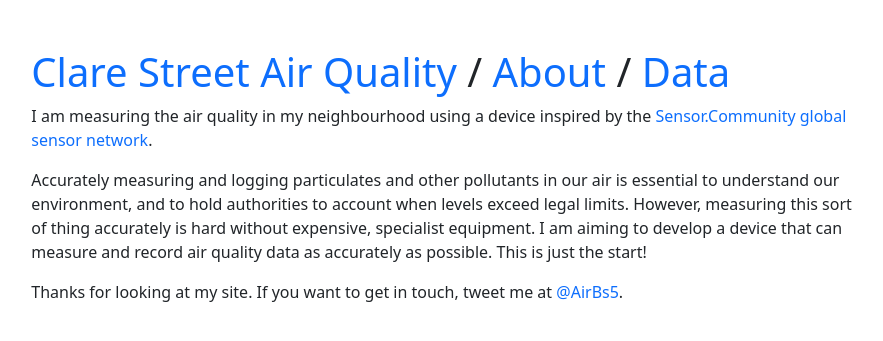
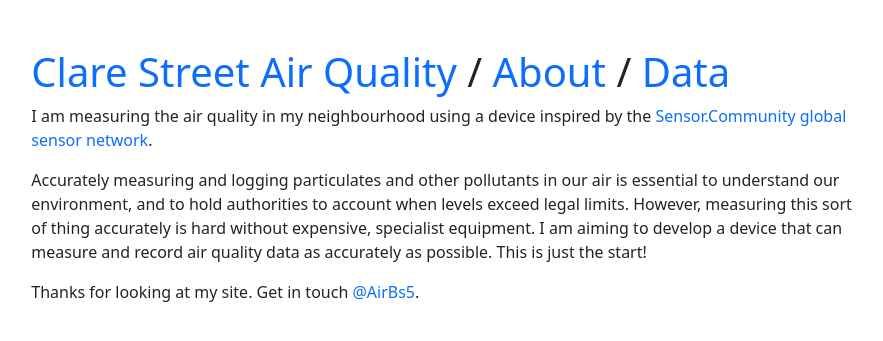
Before and after one commit to WeakLemonDrink/clarestreet-aq, a Django app: page /about/ in a window 1280 px wide. Shown: the top 341 px of the page, without its empty margins (198-1081 px from the left). Run offline with Django 3.2, Linux system fonts and the light colour scheme.

Commit message:
more about

```diff
--- a/app/templates/about.html
+++ b/app/templates/about.html
@@ -6,6 +6,6 @@
 <div class="row">
     <p>I am measuring the air quality in my neighbourhood using a device inspired by the <a href="https://sensor.community/en/" style="text-decoration: none;" target="_blank">Sensor.Community global sensor network</a>.</p>
     <p>Accurately measuring and logging particulates and other pollutants in our air is essential to understand our environment, and to hold authorities to account when levels exceed legal limits. However, measuring this sort of thing accurately is hard without expensive, specialist equipment. I am aiming to develop a device that can measure and record air quality data as accurately as possible. This is just the start!</p>
-    <p>Thanks for looking at my site. If you want to get in touch, tweet me at <a href="https://twitter.com/AirBs5" style="text-decoration: none;" target="_blank">@AirBs5</a>.</p>
+    <p>Thanks for looking at my site. Get in touch <a href="https://twitter.com/AirBs5" style="text-decoration: none;" target="_blank">@AirBs5</a>.</p>
 </div>
 {% endblock %}
```
